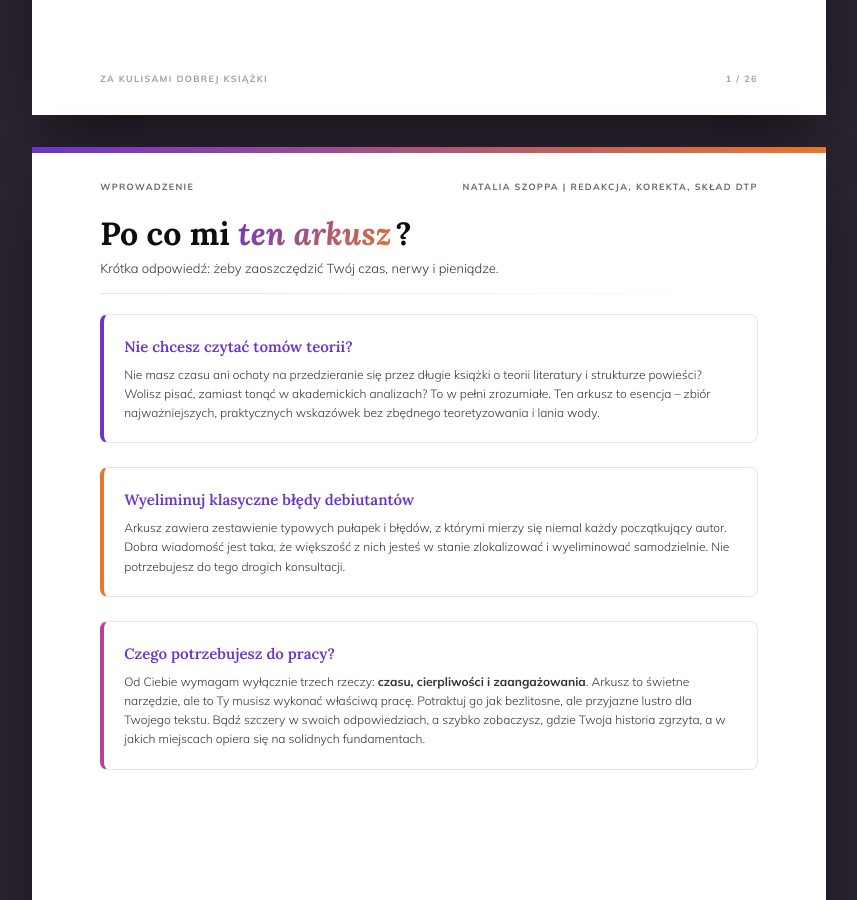
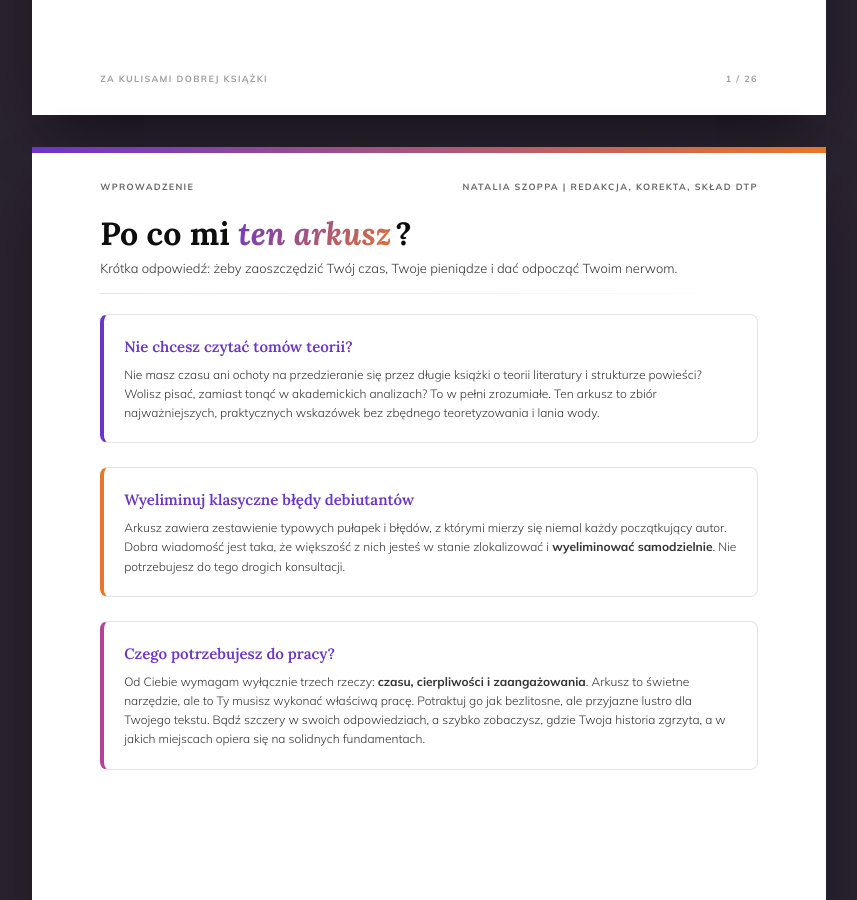
Before and after one commit to Bonnie00726/nataliaszoppa, a Jekyll site: the page arkusz diagnostyczny.html, which Jekyll copies as it is, in a window 1280 px wide and 900 px high, scrolled down 1044 px. Shown: the whole window, without its empty margins (211-1068 px from the left). Built offline with Jekyll 4.4.1, drawn with Linux system fonts in a browser that asks for light colours; some of the changed text lies outside the part shown.

Commit message:
Update arkusz diagnostyczny.html

```diff
--- a/arkusz diagnostyczny.html
+++ b/arkusz diagnostyczny.html
@@ -363,10 +363,10 @@
       <div class="cover-meta">Arkusz diagnostyczny</div>
     </div>
     <div class="cover-mid">
-      <span class="eyebrow">Karta pracy autora · Przed Redakcją</span>
+      <span class="eyebrow">Karta pracy autora · Przed redakcją</span>
       <h1 class="title">Arkusz<br>diagnostyczny<br><em class="grad-type">dla autora powieści</em></h1>
       <div class="grad-rule"></div>
-      <p class="subtitle">Ten arkusz to nie test, to nie egzamin.<br>To <span class="highlight-marker">narzędzie, które pomoże Ci znaleźć luki i słabe punkty.</span></p>
+      <p class="subtitle">Ten arkusz to nie test, to nie egzamin.<br>To <span class="highlight-marker">narzędzie, które pomoże Ci znaleźć luki i słabe punkty w Twoim pomyśle.</span></p>
       <p class="body" style="margin-top: 22px;">Twoim zadaniem nie jest chwalenie się tym, że znasz odpowiedź na każde pytanie, lecz zlokalizowanie miejsc, w których odpowiedzi jeszcze nie masz. Arkusz poprowadzi Cię przez proces coraz głębszej analizy własnej książki.</p>
     </div>
   </div>
@@ -378,17 +378,17 @@
   <div class="runner top"><span>Wprowadzenie</span><span>Natalia Szoppa | Redakcja, korekta, skład DTP</span></div>
   <div class="section-opener" style="margin-bottom: 20px;">
     <h2 class="section-title">Po co mi <em class="grad-type">ten arkusz</em>?</h2>
-    <p class="body">Krótka odpowiedź: żeby zaoszczędzić Twój czas, nerwy i pieniądze.</p>
+    <p class="body">Krótka odpowiedź: żeby zaoszczędzić Twój czas, Twoje pieniądze i dać odpocząć Twoim nerwom.</p>
   </div>
 
   <div class="reading-content" style="border-left: 4px solid var(--grad-start); margin-bottom: 24px;">
     <h4>Nie chcesz czytać tomów teorii?</h4>
-    <p>Nie masz czasu ani ochoty na przedzieranie się przez długie książki o teorii literatury i strukturze powieści? Wolisz pisać, zamiast tonąć w akademickich analizach? To w pełni zrozumiałe. Ten arkusz to esencja – zbiór najważniejszych, praktycznych wskazówek bez zbędnego teoretyzowania i lania wody.</p>
+    <p>Nie masz czasu ani ochoty na przedzieranie się przez długie książki o teorii literatury i strukturze powieści? Wolisz pisać, zamiast tonąć w akademickich analizach? To w pełni zrozumiałe. Ten arkusz to zbiór najważniejszych, praktycznych wskazówek bez zbędnego teoretyzowania i lania wody.</p>
   </div>
 
   <div class="reading-content" style="border-left: 4px solid var(--grad-end); margin-bottom: 24px;">
     <h4>Wyeliminuj klasyczne błędy debiutantów</h4>
-    <p>Arkusz zawiera zestawienie typowych pułapek i błędów, z którymi mierzy się niemal każdy początkujący autor. Dobra wiadomość jest taka, że większość z nich jesteś w stanie zlokalizować i wyeliminować samodzielnie. Nie potrzebujesz do tego drogich konsultacji.</p>
+    <p>Arkusz zawiera zestawienie typowych pułapek i błędów, z którymi mierzy się niemal każdy początkujący autor. Dobra wiadomość jest taka, że większość z nich jesteś w stanie zlokalizować i <b>wyeliminować samodzielnie</b>. Nie potrzebujesz do tego drogich konsultacji.</p>
   </div>
 
   <div class="reading-content" style="border-left: 4px solid var(--grad-mid);">
@@ -450,7 +450,7 @@
     <div class="step-content">
       <h4>Jak otworzyć i pobrać arkusz?</h4>
       <p>Arkusz działa najlepiej wtedy, gdy otworzysz go bezpośrednio w <strong>przeglądarce internetowej</strong> – takiej jak Chrome, Firefox lub Edge. Możesz na nim pracować online albo zapisać go na dysku jako plik PDF.</p>
-      <p style="margin-top: 8px;">Aby pobrać PDF, wciśnij <strong>Ctrl + P</strong> (lub Cmd + P na Macu), z listy drukarek wybierz <strong>„Zapisz jako PDF”</strong> i koniecznie zaznacz opcję <strong>„Grafika tła”</strong> (ang. <em>Background graphics</em>). Bez tego kolory ramek, gradienty i tła zostaną pominięte.</p>
+      <p style="margin-top: 8px;">Aby pobrać PDF, wciśnij <strong>Ctrl + P</strong> (lub Cmd + P na Macu), z listy drukarek wybierz <strong>„Zapisz jako PDF”</strong> i koniecznie zaznacz opcję <strong>„Grafika tła”</strong> (ang. <em>background graphics</em>). Bez tego kolory ramek, gradienty i tła zostaną pominięte.</p>
     </div>
   </div>
 
@@ -496,8 +496,7 @@
         <li><strong>Krok 1:</strong> Odpowiadaj szczerze – wpisuj „nie wiem”, jeśli nie znasz jeszcze odpowiedzi. Luki to też wynik!</li>
         <li><strong>Krok 2:</strong> Poszerzaj wiedzę – poczytaj artykuły o narracji oraz o powszechnych pisarskich błędach.</li>
         <li><strong>Krok 3:</strong> Wróć do arkusza – sprawdź, jak możesz udoskonalić historię po uzupełnieniu teorii.</li>
-        <li><strong>Krok 4:</strong> Jeśli wolisz pisać na klawiaturze, możesz wypełnić te pytania w specjalnie przygotowanym <a href="#" style="color: var(--grad-start); font-weight: bold; text-decoration: none;">pliku Google Docs</a>.</li>
-        <li><strong>Krok 5:</strong> Potrzebujesz więcej wsparcia? Poproś o <a href="mailto:kontakt@zakulisamijezyka.pl" style="color: var(--grad-start); font-weight: bold; text-decoration: none;">darmową konsultację mailową</a>.</li>
+        <li><strong>Krok 4:</strong> Potrzebujesz więcej wsparcia? Poproś o <a href="mailto:natalia.szoppa@gmail.com" style="color: var(--grad-start); font-weight: bold; text-decoration: none;">darmową konsultację mailową</a>.</li>
       </ul>
     </div>
   </div>
@@ -556,7 +555,7 @@
       <div class="dot-grid-box short"></div>
     </div>
     <div class="q-sidebar">
-      <div class="box box-blue"><span class="box-title">Pojęcie</span>Iskra musi być silna, bo to ona przeprowadzi Cię przez setki godzin pracy nad książką. Mary Shelley napisała <em>Frankensteina</em> po koszmarze sennym.</div>
+       <div class="box box-purple"><span class="box-title">Wskazówka</span>Iskra musi być silna, bo to ona przeprowadzi Cię przez setki godzin pracy nad książką.</div>
     </div>
   </div>
 
@@ -620,7 +619,7 @@
 
       <div class="dot-grid-box short" style="min-height: 50px; margin-bottom: 18px;">
         <div class="fill-list" style="margin-top: 8px;">
-          <div class="fill-row"><span class="fill-label">Jakich konkretnie schematów?</span><div class="fill-space"></div></div>
+          <div class="fill-row"><span class="fill-label">Jakich konkretnie schematów? Czy czujesz, że Twoja historia ma logiczny ciąg?</span><div class="fill-space"></div></div>
         </div>
       </div>
 
@@ -683,14 +682,14 @@
 
   <div class="box box-red" style="margin-top: 20px;">
     <span class="box-title">Brak planu to brak opowieści</span>
-    Jeśli nie umiesz wypisać prostego planu wydarzeń dla głównego wątku w kilku prostych zdaniach, to znak, że Twoja fabuła nie ma solidnych fundamentów. Mimo to postaraj się ułożyć taki plan, zobaczysz, gdzie brakuje logicznych łączników.
+    Jeśli nie umiesz wypisać prostego planu wydarzeń dla głównego wątku w kilku prostych zdaniach, to znak, że Twoja fabuła nie ma solidnych fundamentów. Mimo to postaraj się ułożyć taki plan, a zobaczysz, gdzie brakuje logicznych łączników.
   </div>
   <div class="runner bottom"><span>ZA KULISAMI DOBREJ KSIĄŻKI</span><span>8 / 26</span></div>
 </section>
 
 <!-- STRONA 9 -->
 <section class="page">
-  <div class="runner top"><span class="grad-type">Etap 2: Szybki Skan Historii</span><span>Natalia Szoppa | Redakcja, korekta, skład DTP</span></div>
+  <div class="runner top"><span class="grad-type">Etap 2: Szybki skan historii</span><span>Natalia Szoppa | Redakcja, korekta, skład DTP</span></div>
   <div class="section-opener">
     <span class="handwritten-note" style="position: absolute; top: 10px; right: 0;">Nie wymyślaj na siłę!</span>
     <h2 class="section-title">Szybka diagnoza <em class="grad-type">fabularna</em></h2>
@@ -710,7 +709,7 @@
     <div class="q-sidebar">
       <div class="box box-blue"><span class="box-title">Pojęcie</span>Prolog funkcjonuje niczym zwiastun filmu. Jeśli w zwiastunie pokazujesz wielki wybuch, widz oczekuje konsekwencji tego wybuchu w filmie. Musisz dotrzymać tej obietnicy.</div>
 
-      <div class="box box-red"><span class="box-title">Najczęstszy Błąd</span>Prolog w stylu „bardzo dawno temu”, bez echa w historii. Jeśli możesz go wyciąć i nikt nie zauważy – to znak, że jest on zwykłą dekoracją.</div>
+      <div class="box box-red"><span class="box-title">Najczęstszy błąd</span>Prolog w stylu „bardzo dawno temu”, bez echa w historii. Jeśli możesz go wyciąć i nikt nie zauważy – to znak, że jest on zwykłą dekoracją.</div>
     </div>
   </div>
 
```
Also changed, not shown: other parts of arkusz diagnostyczny.html (+4 -4 lines).
